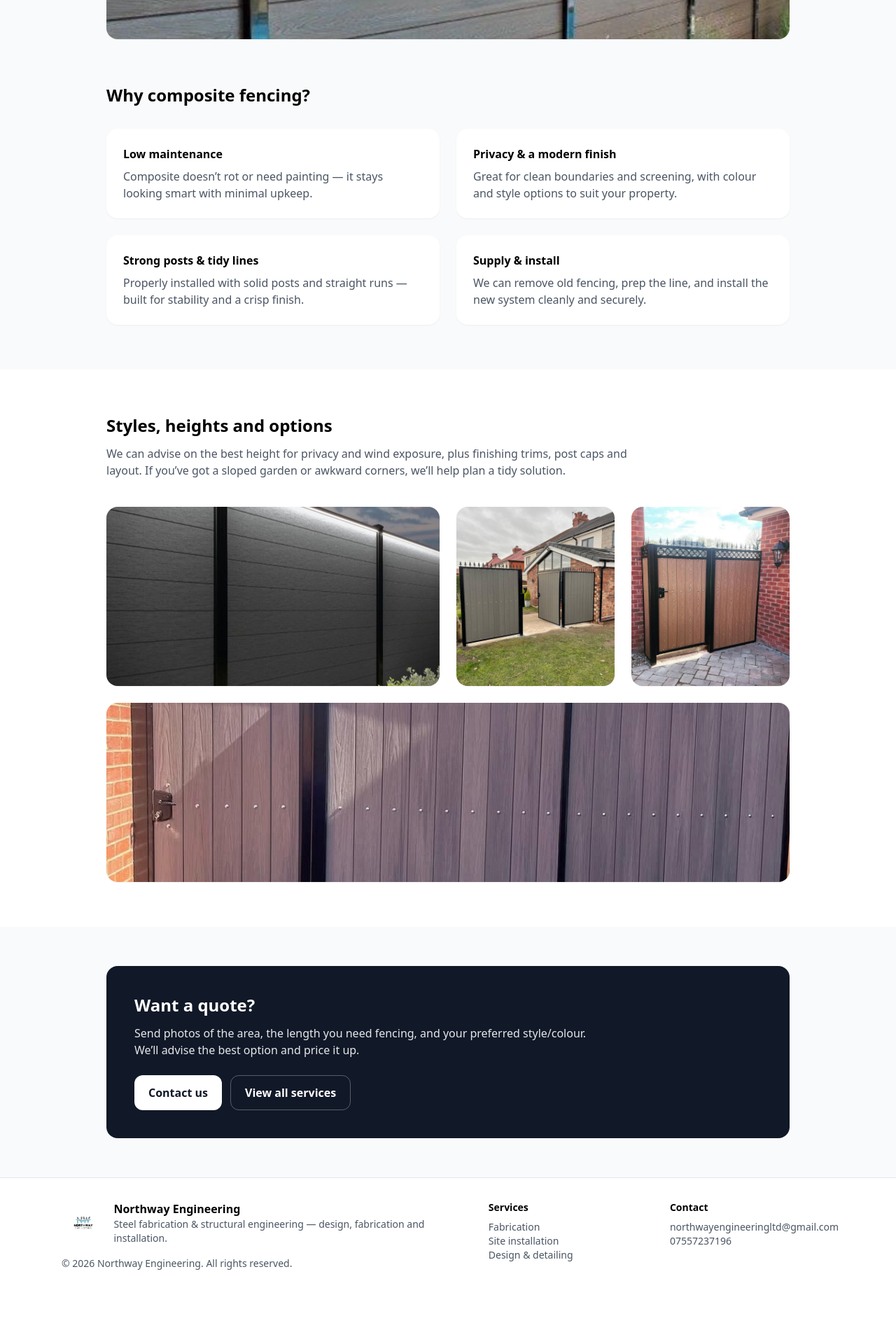
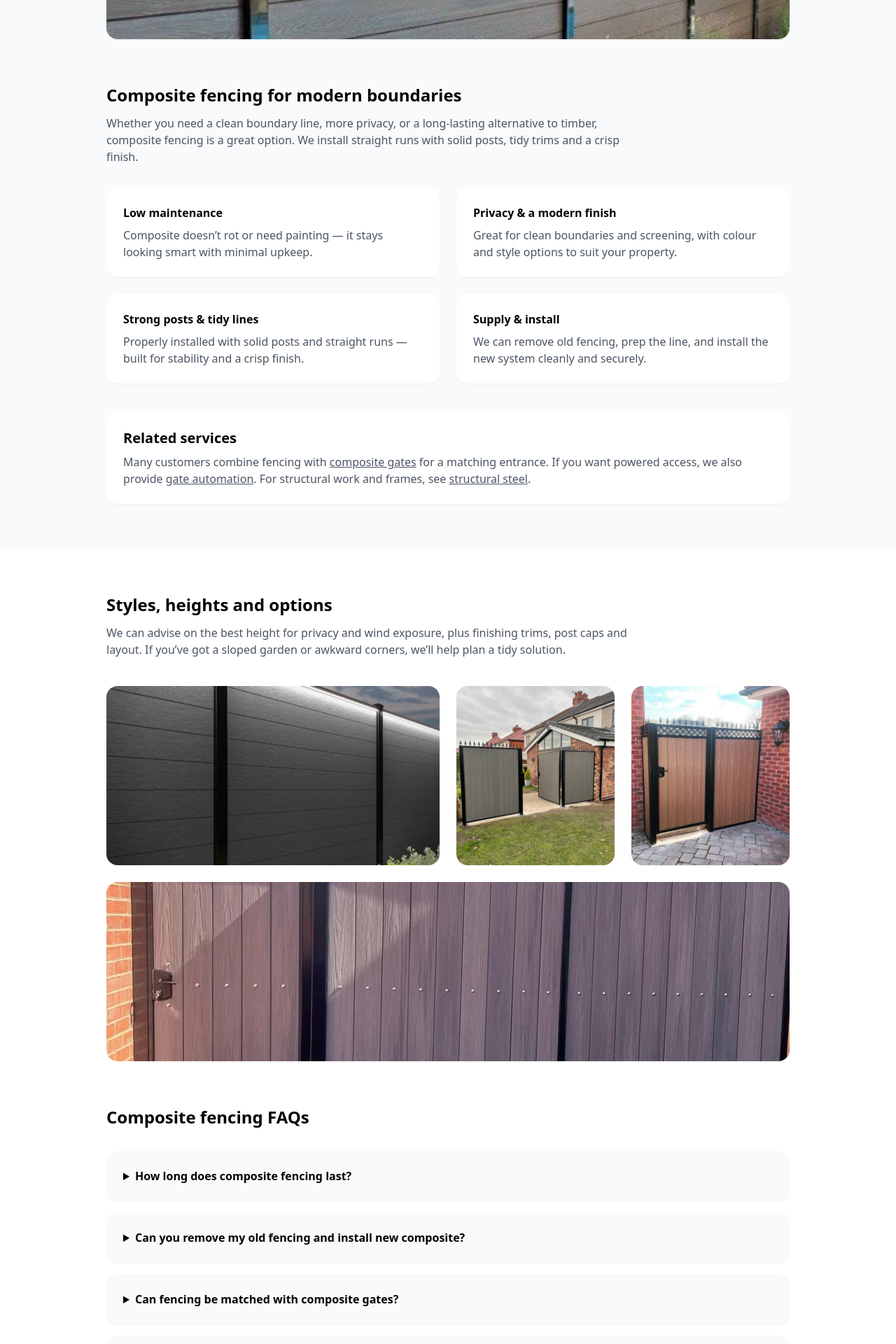
Before and after one commit to giuseppe101-arch/northway-engineering-site2, a Next.js app: page /products/composite-fencing in a window 1280 px wide. Shown: the part 860-2780 px from the top of the page at 70% size. Before the commit the page ends 2707 px from the top, so only its background shows below. Built offline with nearby package versions, Linux system fonts and the light colour scheme.

Commit message:
Update composite-fencing.jsx

```diff
--- a/pages/products/composite-fencing.jsx
+++ b/pages/products/composite-fencing.jsx
@@ -1,5 +1,6 @@
 import Head from "next/head";
 import Image from "next/image";
+import Link from "next/link";
 import Header from "../../components/Header";
 import Footer from "../../components/Footer";
 
@@ -7,10 +8,10 @@ export default function CompositeFencingPage() {
   return (
     <>
       <Head>
-        <title>Composite Fencing — Northway Engineering</title>
+        <title>Composite Fencing Liverpool | Northway Engineering</title>
         <meta
           name="description"
-          content="Composite fencing supplied and installed — modern, low-maintenance fencing with strong posts and a clean finish across Liverpool and the North West."
+          content="Composite fencing in Liverpool & the North West — low-maintenance fencing installed with strong posts and a clean finish. Modern privacy fencing for gardens and boundaries."
         />
       </Head>
 
@@ -23,7 +24,8 @@ export default function CompositeFencingPage() {
           <p className="mt-4 text-gray-600 max-w-2xl">
             Composite fencing is a smart alternative to timber — it looks great, offers privacy,
             and needs minimal upkeep. We supply and install composite fencing with solid posts and
-            tidy finishing details to suit your garden, boundary or commercial site.
+            tidy finishing details across <strong>Liverpool</strong>, <strong>Merseyside</strong>{" "}
+            and the <strong>North West</strong>.
           </p>
 
           {/* TOP GALLERY (3 images) */}
@@ -32,7 +34,7 @@ export default function CompositeFencingPage() {
             <div className="relative w-full h-72 rounded-2xl overflow-hidden shadow-sm md:col-span-2">
               <Image
                 src="/images/compfence1.jpg"
-                alt="Composite fencing installation"
+                alt="Composite fencing installation in Liverpool"
                 fill
                 sizes="(max-width: 768px) 100vw, 66vw"
                 className="object-cover object-top"
@@ -43,7 +45,7 @@ export default function CompositeFencingPage() {
             <div className="relative w-full h-72 rounded-2xl overflow-hidden shadow-sm">
               <Image
                 src="/images/compfence2.jpg"
-                alt="Composite fence panels"
+                alt="Composite fence panels and posts"
                 fill
                 sizes="(max-width: 768px) 100vw, 33vw"
                 className="object-cover object-top"
@@ -53,7 +55,7 @@ export default function CompositeFencingPage() {
             <div className="relative w-full h-72 rounded-2xl overflow-hidden shadow-sm md:col-span-3">
               <Image
                 src="/images/compfence3.jpg"
-                alt="Composite fencing finished look"
+                alt="Composite fencing finished look and privacy screening"
                 fill
                 sizes="(max-width: 768px) 100vw, 100vw"
                 className="object-cover"
@@ -64,7 +66,12 @@ export default function CompositeFencingPage() {
 
         {/* INFO CARDS */}
         <section className="max-w-5xl mx-auto px-6 pb-16">
-          <h2 className="text-2xl font-bold">Why composite fencing?</h2>
+          <h2 className="text-2xl font-bold">Composite fencing for modern boundaries</h2>
+          <p className="mt-3 text-gray-600 max-w-3xl">
+            Whether you need a clean boundary line, more privacy, or a long-lasting alternative to
+            timber, composite fencing is a great option. We install straight runs with solid posts,
+            tidy trims and a crisp finish.
+          </p>
 
           <div className="mt-8 grid gap-6 md:grid-cols-2">
             <div className="bg-white rounded-2xl p-6 shadow-sm">
@@ -98,6 +105,26 @@ export default function CompositeFencingPage() {
               </p>
             </div>
           </div>
+
+          {/* INTERNAL LINKS */}
+          <div className="mt-10 bg-white rounded-2xl p-6 shadow-sm">
+            <h2 className="text-xl font-bold">Related services</h2>
+            <p className="mt-2 text-gray-600">
+              Many customers combine fencing with{" "}
+              <Link href="/products/composite-gates" className="underline">
+                composite gates
+              </Link>{" "}
+              for a matching entrance. If you want powered access, we also provide{" "}
+              <Link href="/products/gate-automation" className="underline">
+                gate automation
+              </Link>
+              . For structural work and frames, see{" "}
+              <Link href="/products/structural-steel" className="underline">
+                structural steel
+              </Link>
+              .
+            </p>
+          </div>
         </section>
 
         {/* SECOND GALLERY + MORE TEXT */}
@@ -115,7 +142,7 @@ export default function CompositeFencingPage() {
               <div className="relative w-full h-64 rounded-2xl overflow-hidden shadow-sm md:col-span-2">
                 <Image
                   src="/images/compfence4.jpg"
-                  alt="Composite fence run"
+                  alt="Composite fencing run installed with straight lines"
                   fill
                   sizes="(max-width: 768px) 100vw, 50vw"
                   className="object-cover"
@@ -125,7 +152,7 @@ export default function CompositeFencingPage() {
               <div className="relative w-full h-64 rounded-2xl overflow-hidden shadow-sm">
                 <Image
                   src="/images/compfence5.jpg"
-                  alt="Composite fencing detail"
+                  alt="Composite fencing detail close-up"
                   fill
                   sizes="(max-width: 768px) 100vw, 25vw"
                   className="object-cover"
@@ -135,7 +162,7 @@ export default function CompositeFencingPage() {
               <div className="relative w-full h-64 rounded-2xl overflow-hidden shadow-sm">
                 <Image
                   src="/images/compfence7.jpg"
-                  alt="Composite fence corner detail"
+                  alt="Composite fencing corner detail and trim finish"
                   fill
                   sizes="(max-width: 768px) 100vw, 25vw"
                   className="object-cover"
@@ -145,12 +172,66 @@ export default function CompositeFencingPage() {
               <div className="relative w-full h-64 rounded-2xl overflow-hidden shadow-sm md:col-span-4">
                 <Image
                   src="/images/compfence8.jpg"
-                  alt="Composite fencing completed installation"
+                  alt="Completed composite fencing installation for privacy"
                   fill
                   sizes="(max-width: 768px) 100vw, 100vw"
                   className="object-cover"
                 />
               </div>
+            </div>
+          </div>
+        </section>
+
+        {/* FAQ */}
+        <section className="bg-white">
+          <div className="max-w-5xl mx-auto px-6 pb-16">
+            <h2 className="text-2xl font-bold">Composite fencing FAQs</h2>
+
+            <div className="mt-8 space-y-4">
+              <details className="bg-gray-50 rounded-2xl p-6 shadow-sm">
+                <summary className="font-semibold cursor-pointer">
+                  How long does composite fencing last?
+                </summary>
+                <p className="mt-3 text-gray-600">
+                  Composite fencing is designed for long-term outdoor use and won’t rot like timber.
+                  With proper posts and a tidy install, it’s a strong, low-maintenance option for
+                  gardens and boundaries.
+                </p>
+              </details>
+
+              <details className="bg-gray-50 rounded-2xl p-6 shadow-sm">
+                <summary className="font-semibold cursor-pointer">
+                  Can you remove my old fencing and install new composite?
+                </summary>
+                <p className="mt-3 text-gray-600">
+                  Yes — we can remove existing panels and posts, prep the line, and install the new
+                  composite system with straight runs and clean finishing trims.
+                </p>
+              </details>
+
+              <details className="bg-gray-50 rounded-2xl p-6 shadow-sm">
+                <summary className="font-semibold cursor-pointer">
+                  Can fencing be matched with composite gates?
+                </summary>
+                <p className="mt-3 text-gray-600">
+                  Yes. We can match colours and styles so your fencing works perfectly with{" "}
+                  <Link href="/products/composite-gates" className="underline">
+                    composite gates
+                  </Link>{" "}
+                  for a consistent entrance and boundary look.
+                </p>
+              </details>
+
+              <details className="bg-gray-50 rounded-2xl p-6 shadow-sm">
+                <summary className="font-semibold cursor-pointer">
+                  What do you need for an accurate quote?
+                </summary>
+                <p className="mt-3 text-gray-600">
+                  Photos of the area, the approximate length to be fenced, preferred height, and any
+                  obstacles (steps, slopes, corners). If you want matching gates, include photos of
+                  the entrance too.
+                </p>
+              </details>
             </div>
           </div>
         </section>
```
